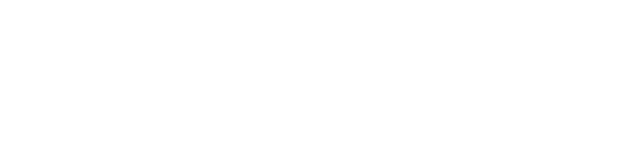
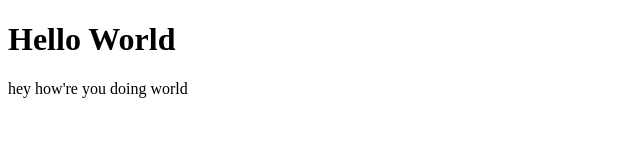
Before and after one commit to Rauchav/new-repo, a plain HTML site: page index.html in a window 1280 px wide. Shown: the whole page, without its empty margins (0-640 px from the left). Drawn offline with Linux system fonts and the light colour scheme.

Commit message:
add basic elements

```diff
--- a/index.html
+++ b/index.html
@@ -5,5 +5,11 @@
     <meta name="viewport" content="width=device-width, initial-scale=1.0" />
     <title>Document</title>
   </head>
-  <body></body>
+  <body>
+    <header></header>
+    <main>
+      <h1>Hello World</h1>
+      <p>hey how're you doing world</p>
+    </main>
+  </body>
 </html>
```
